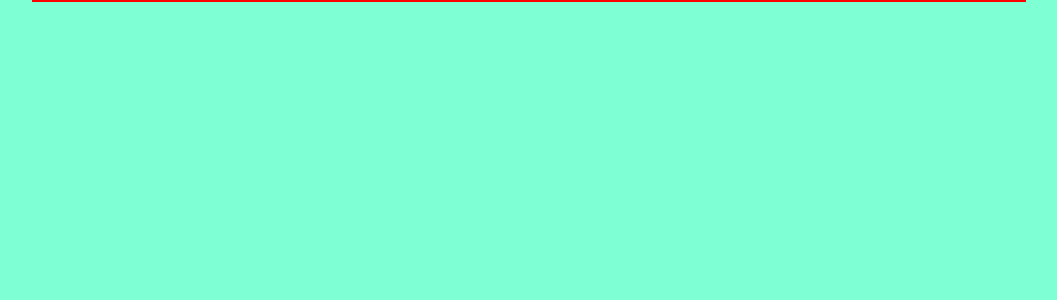
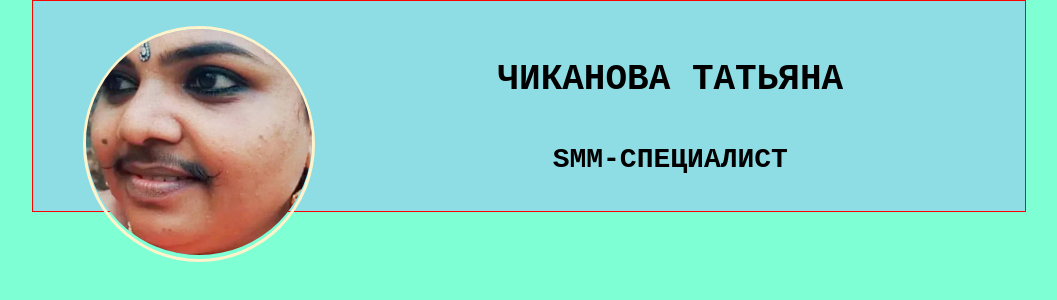
Before and after one commit to poltavaukraine/smm-anketa, a plain HTML site: page index.html in a window 1280 px wide. Shown: the whole page, without its empty margins (111-1168 px from the left). Drawn offline with Linux system fonts and the light colour scheme.

Commit message:
header dun

```diff
--- a/index.html
+++ b/index.html
@@ -9,18 +9,26 @@
 </head>
 <body>
     <div class="wrapper">
-        <header class="bgMain">
-
+        <header class="bg_main">
+            <div class="header-left w_30">
+                <div class="header-logo">
+                      <img src="static/media/avatar.jpg" alt="леди бой">
+                </div>
+            </div>
+            <div class="header-right w_70">
+                <h2>ЧИКАНОВА ТАТЬЯНА</h2>
+                <p>SMM-СПЕЦИАЛИСТ</p>
+            </div>
         </header>
         <main>
-            <aside class="bgSecong">
+            <aside class="bg_secong">
 
             </aside>
             <section>
 
             </section>
         </main>
-        <footer class="bgMain">
+        <footer class="bg_main">
 
         </footer>
     </div>
--- a/static/styles/style.css
+++ b/static/styles/style.css
@@ -3,6 +3,7 @@ html, body {
 }
 body {
     background-color: aquamarine;
+    font-family: 'Courier New', Courier, monospace;
 }
 img {
     max-width: 100%;
@@ -15,14 +16,49 @@ img {
     border: 1px solid red;
     /* background-image: url(../../анкета\ smm.png); */
 }
-.bgMain {
+.bg_main {
     background-color: #8edde4;
 }
-.bgSecong {
+.bg_secong {
     background-color: #fff3cb;
 }
+.w_30 {
+    width: 30%;
+}
+.w_70 {
+    width: 70%;
+}
 .wrapper header {
-
+    display: flex;
+    justify-content: space-around;
+    padding: 25px;
+}
+.header-left {
+    position: relative;
+    display: flex;
+    justify-content: center;
+}
+.header-logo {
+    width: 80%;
+    border-radius: 50%;
+    border: 3px solid #fff3cb;
+    position: absolute;
+}
+.header-logo img {
+    border-radius: 50%;
+}
+.header-right {
+    text-align: center;
+}
+.header-right h2 {
+    font-size: 36px;
+    font-weight: 700;
+    padding: 36px 0px;
+}
+.header-right p{
+    font-size: 28px;
+    font-weight: 600;
+    padding: 12px 0px;
 }
 .wrapper main {
 
```
Also changed, not shown: static/media/avatar.jpg (added).
